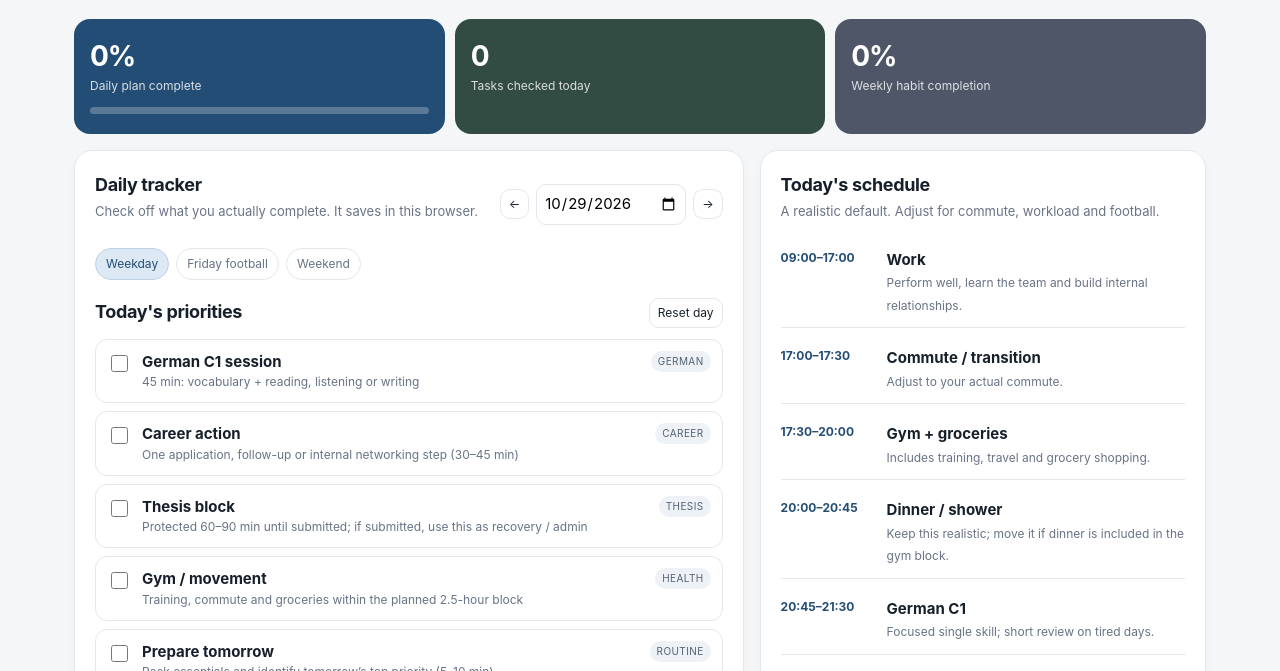
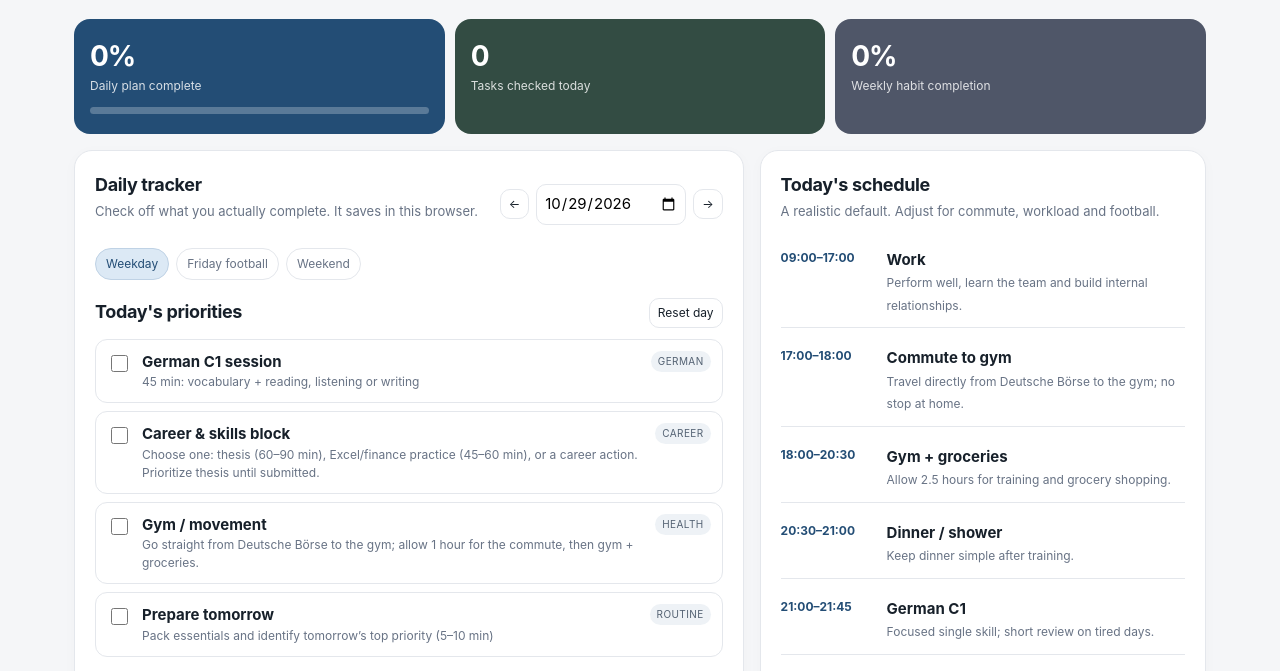
Before and after one commit to MaiMinh0911/dailytracker02, a plain HTML site: page index.html in a window 1280 px wide. Shown: the part 128-799 px from the top of the page. Drawn offline with Linux system fonts and the light colour scheme.

Commit message:
Update weekday tasks and schedules in index.html

```diff
--- a/index.html
+++ b/index.html
@@ -22,10 +22,10 @@
 const $=s=>document.querySelector(s); const $$=s=>[...document.querySelectorAll(s)];
 const dateKey=d=>{const x=new Date(d);return `${x.getFullYear()}-${String(x.getMonth()+1).padStart(2,'0')}-${String(x.getDate()).padStart(2,'0')}`};
 const today=new Date(); let selectedDate=dateKey(today); let dayType='weekday';
-const weekdayTasks=[['German C1 session','45 min: vocabulary + reading, listening or writing','German'],['Career action','One application, follow-up or internal networking step (30–45 min)','Career'],['Thesis block','Protected 60–90 min until submitted; if submitted, use this as recovery / admin','Thesis'],['Gym / movement','Training, commute and groceries within the planned 2.5-hour block','Health'],['Prepare tomorrow','Pack essentials and identify tomorrow’s top priority (5–10 min)','Routine']];
+const weekdayTasks=[['German C1 session','45 min: vocabulary + reading, listening or writing','German'],['Career & skills block','Choose one: thesis (60–90 min), Excel/finance practice (45–60 min), or a career action. Prioritize thesis until submitted.','Career'],['Gym / movement','Go straight from Deutsche Börse to the gym; allow 1 hour for the commute, then gym + groceries.','Health'],['Prepare tomorrow','Pack essentials and identify tomorrow’s top priority (5–10 min)','Routine']];
 const footballTasks=[['German minimum','10–15 min vocabulary / listening, only if practical','German'],['Football','20:00 kickoff; allow travel and recovery','Health'],['Career / thesis check','Only if time permits; do not force a long session','Routine']];
 const weekendTasks=[['German C1 deep session','90 min timed practice + corrections','German'],['Professional coffee chat','If booked; otherwise outreach / prep / follow-up','Networking'],['Finance Academy','2 hours: recall, Excel/model, case','Finance'],['Thesis block','60–90 min if thesis is not submitted','Thesis'],['Weekly reset','Plan week, meals, applications and appointments (20 min)','Routine'],['Football / recovery','Football Sunday; protect recovery','Health']];
-const schedules={weekday:[['09:00–17:00','Work','Perform well, learn the team and build internal relationships.'],['17:00–17:30','Commute / transition','Adjust to your actual commute.'],['17:30–20:00','Gym + groceries','Includes training, travel and grocery shopping.'],['20:00–20:45','Dinner / shower','Keep this realistic; move it if dinner is included in the gym block.'],['20:45–21:30','German C1','Focused single skill; short review on tired days.'],['21:30 onward','Wind down','Prepare tomorrow and protect sleep.']],football:[['Workday','Work','Normal workday.'],['Before 20:00','Food / travel / warm-up','Avoid scheduling gym.'],['20:00 onward','Football','Football every other Friday.'],['Optional 10–15 min','German review','Skip if tired or logistics are tight.']],weekend:[['09:00–10:30','German C1 deep session','Timed practice and error log.'],['11:00–12:00','Professional coffee chat','Two per month; outreach if no chat is booked.'],['12:00–13:00','Lunch / break','Reset before deep work.'],['13:00–15:00','Finance at café','Excel, modelling and a timed case.'],['Afternoon','Flexible block','Thesis / driving theory / errands / rest.'],['Sunday','Football + weekly reset','20–30 min German review and 20 min planning.']]};
+const schedules={weekday:[['09:00–17:00','Work','Perform well, learn the team and build internal relationships.'],['17:00–18:00','Commute to gym','Travel directly from Deutsche Börse to the gym; no stop at home.'],['18:00–20:30','Gym + groceries','Allow 2.5 hours for training and grocery shopping.'],['20:30–21:00','Dinner / shower','Keep dinner simple after training.'],['21:00–21:45','German C1','Focused single skill; short review on tired days.'],['21:45 onward','Wind down','Prepare tomorrow and protect sleep.']],football:[['Workday','Work','Normal workday.'],['Before 20:00','Food / travel / warm-up','Avoid scheduling gym.'],['20:00 onward','Football','Football every other Friday.'],['Optional 10–15 min','German review','Skip if tired or logistics are tight.']],weekend:[['09:00–10:30','German C1 deep session','Timed practice and error log.'],['11:00–12:00','Professional coffee chat','Two per month; outreach if no chat is booked.'],['12:00–13:00','Lunch / break','Reset before deep work.'],['13:00–15:00','Finance at café','Excel, modelling and a timed case.'],['Afternoon','Flexible block','Thesis / driving theory / errands / rest.'],['Sunday','Football + weekly reset','20–30 min German review and 20 min planning.']]};
 const anchors=[['German sessions','Aim for 3 × 45 min on weekdays plus Saturday deep work.'],['Finance session','Saturday café block completed.'],['Networking','Two professional chats per month.'],['Thesis','Two protected blocks per week until submitted.'],['Career pipeline','At least one focused application or follow-up block.'],['Residence plan','Review outstanding actions monthly; act early.']];
 const careerItems=[['Internal path','Discuss relevant full-time opportunities at Deutsche Börse.'],['IB / M&A','Target roles selectively; build valuation and modelling evidence.'],['Due diligence','Practise quality of earnings, net debt and working-capital adjustments.'],['Residence permit','Verify conditions with the relevant authority before changing employment.']];
 const habitItems=['German session 1','German session 2','German session 3','Saturday C1 deep session','Saturday finance session','Career action','Thesis block 1','Thesis block 2','Weekly planning','Professional outreach / coffee chat'];
```
